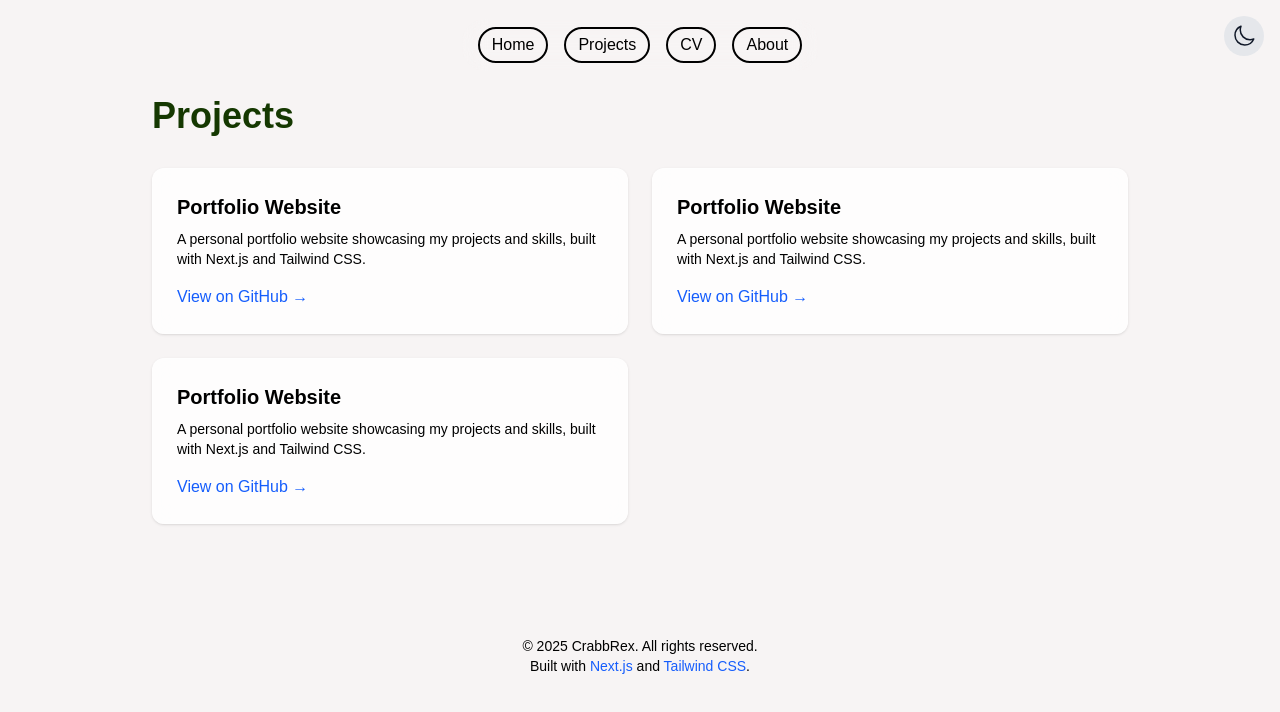
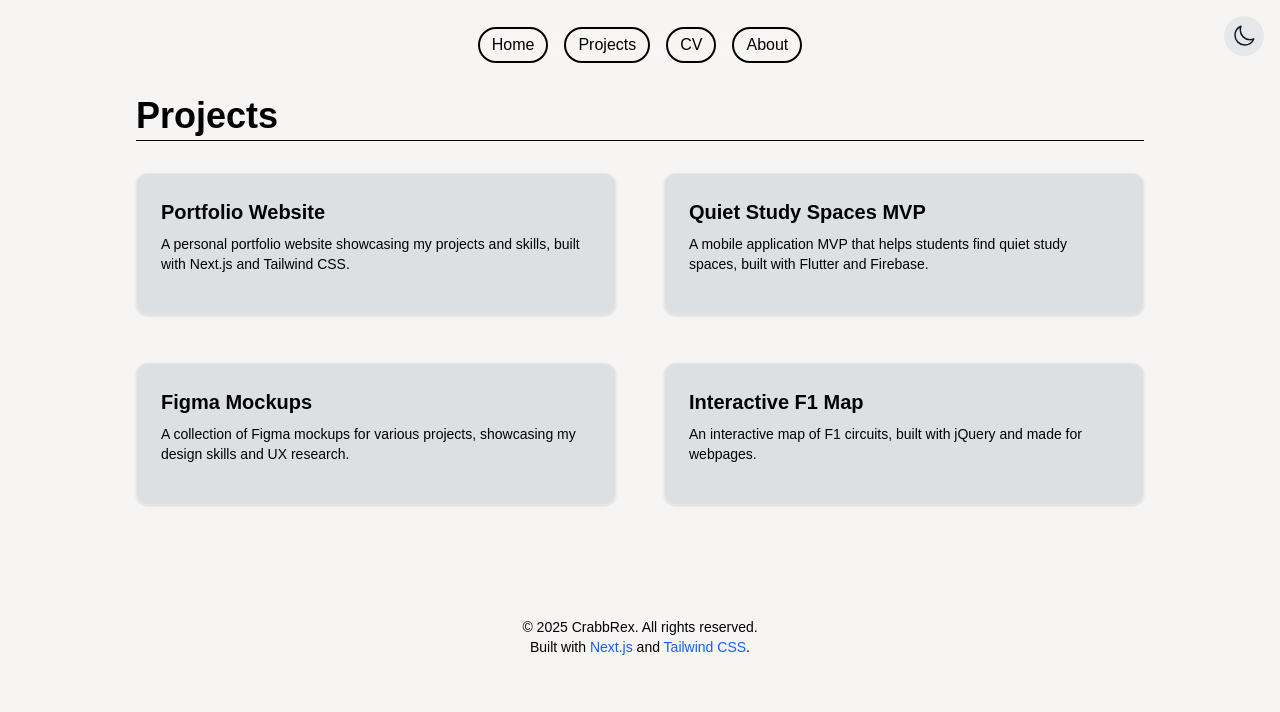
Before and after one commit to CrabbRex/my-cv-site, a Next.js app: page /projects in a window 1280 px wide. Shown: the top 712 px of the page. Built offline with nearby package versions, Linux system fonts and the light colour scheme.

Commit message:
Projects reworked and routing.

```diff
--- a/src/app/globals.css
+++ b/src/app/globals.css
@@ -8,7 +8,7 @@
   --color-box: #87a4c4;
   --color-box-hover: #6b8bbf;
   --color-background: #f7f4f4;
-  --color-surface: #E5E5E3;
+  --color-surface: rgba(210, 215, 220, 0.7);
   --color-foreground: #000000;
 
   --font-sans: system-ui, sans-serif;
@@ -19,8 +19,8 @@
     --color-background: #373939;
     --color-foreground: rgb(255, 255, 255);
     --color-box-hover: #6b8bbf;
-    --color-box: #7FAE39
-
+    --color-box: #7FAE39;
+    --color-surface: rgba(255, 255, 255, 0.1);
 }
 
 
--- /dev/null
+++ b/src/app/projects/cv-website/page.tsx
@@ -0,0 +1,12 @@
+// src/app/projects/cv-website/page.tsx
+import React from 'react'
+
+const about = () => {
+  return (
+    <main>
+      <div>CV Website</div>
+    </main>
+  )
+}
+
+export default about
--- /dev/null
+++ b/src/app/projects/figma/page.tsx
@@ -0,0 +1,12 @@
+// src/app/projects/figma/page.tsx
+import React from 'react'
+
+const about = () => {
+  return (
+    <main>
+      <div>Figma</div>
+    </main>
+  )
+}
+
+export default about
--- a/src/app/projects/page.tsx
+++ b/src/app/projects/page.tsx
@@ -4,32 +4,47 @@ import Link from 'next/link';
 
 export default function Projects() {
   return (
-    <main className="max-w-5xl mx-auto px-6 py-24">
-      <h1 className="text-4xl font-bold mb-8 text-[var(--color-secondary)]">Projects</h1>
-      <div className="grid grid-cols-1 md:grid-cols-2 gap-6">
-        <div className="rounded-xl bg-white/80 dark:bg-white/10 backdrop-blur-md p-6 border border-white/20 shadow hover:shadlow-lg transition">
+    <main className="max-w-5xl mx-auto px-2 py-24">
+      <h1 className="text-4xl font-bold mb-8 text-[var(--color-foreground)] border-b pb-1">Projects</h1>
+      <div className="grid grid-cols-1 md:grid-cols-2 gap-12">
+
+        <Link href="/projects/cv-website" className="hover:underline">
+          <div className="rounded-xl bg-[var(--color-surface)] backdrop-blur-md p-6 border border-white/20 shadow hover:shadlow-lg transition">
             <h2 className="text-xl font-semibold mb-2">Portfolio Website</h2>
             <p className="text-sm mb-4">
               A personal portfolio website showcasing my projects and skills, built with Next.js and Tailwind CSS.
             </p>
-          <Link href="https://github.com/CrabbRex/my-cv-site" target="_blank" className="text-blue-600 hover:underline">View on GitHub →</Link>
           </div>
+        </Link>
 
-        <div className="rounded-xl bg-white/80 dark:bg-white/10 backdrop-blur-md p-6 border border-white/20 shadow hover:shadlow-lg transition">
-          <h2 className="text-xl font-semibold mb-2">Portfolio Website</h2>
+        <Link href="/projects/quiet-study-spaces" className="hover:underline">
+          <div className="rounded-xl bg-[var(--color-surface)] backdrop-blur-md p-6 border border-white/20 shadow hover:shadlow-lg transition">
+            <h2 className="text-xl font-semibold mb-2">Quiet Study Spaces MVP</h2>
             <p className="text-sm mb-4">
-            A personal portfolio website showcasing my projects and skills, built with Next.js and Tailwind CSS.
+              A mobile application MVP that helps students find quiet study spaces, built with Flutter and Firebase.
             </p>
-          <Link href="https://github.com/CrabbRex/my-cv-site" target="_blank" className="text-blue-600 hover:underline">View on GitHub →</Link>
           </div>
+        </Link>
 
-        <div className="rounded-xl bg-white/80 dark:bg-white/10 backdrop-blur-md p-6 border border-white/20 shadow hover:shadlow-lg transition">
-          <h2 className="text-xl font-semibold mb-2">Portfolio Website</h2>
+        <Link href="/projects/figma" className="hover:underline">
+          <div className="rounded-xl bg-[var(--color-surface)] backdrop-blur-md p-6 border border-white/20 shadow hover:shadlow-lg transition">
+            <h2 className="text-xl font-semibold mb-2">Figma Mockups</h2>
             <p className="text-sm mb-4">
-            A personal portfolio website showcasing my projects and skills, built with Next.js and Tailwind CSS.
+              A collection of Figma mockups for various projects, showcasing my design skills and UX research.
             </p>
-          <Link href="https://github.com/CrabbRex/my-cv-site" target="_blank" className="text-blue-600 hover:underline">View on GitHub →</Link>
           </div>
+        </Link>
+
+        <Link href="/projects/figma" className="hover:underline">
+          <div className="rounded-xl bg-[var(--color-surface)] backdrop-blur-md p-6 border border-white/20 shadow hover:shadlow-lg transition">
+            <h2 className="text-xl font-semibold mb-2">Interactive F1 Map</h2>
+            <p className="text-sm mb-4">
+              An interactive map of F1 circuits, built with jQuery and made for webpages.
+            </p>
+          </div>
+        </Link>
+
+
 
       </div>
     </main>
--- /dev/null
+++ b/src/app/projects/quiet-study-spaces/page.tsx
@@ -0,0 +1,12 @@
+// src/app/projects/quiet-study-spaces/page.tsx
+import React from 'react'
+
+const about = () => {
+  return (
+    <main>
+      <div>Quiet Study Spaces</div>
+    </main>
+  )
+}
+
+export default about
```
Lines whose indentation alone changed are shown as unchanged.
